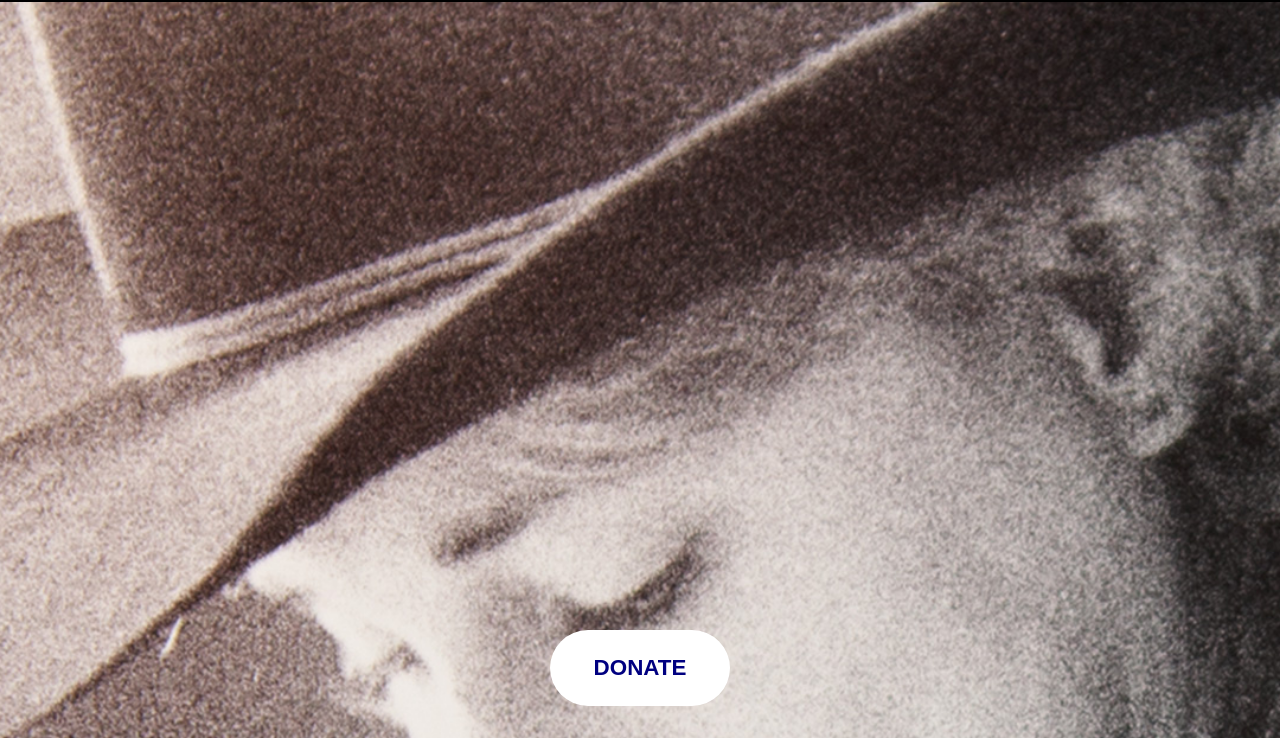
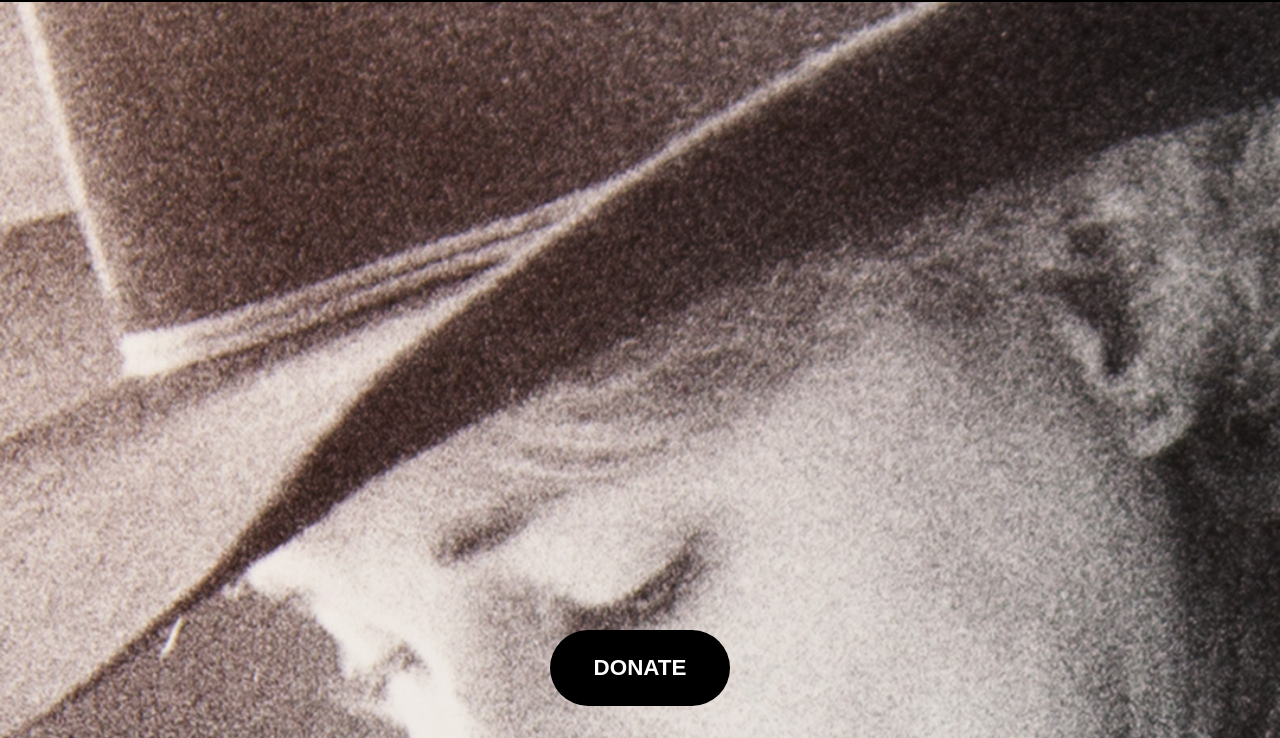
Before and after one commit to MontanaPBS/jonnie, a plain HTML site: page index.html in a window 1280 px wide. Shown: the part 62-800 px from the top of the page. Drawn offline with Linux system fonts and the light colour scheme; a web font is replaced by a local one.

Commit message:
cname changes

```diff
--- a/style.css
+++ b/style.css
@@ -512,7 +512,8 @@ p.provided-text {
 nav {
     display: grid;
     grid-template-columns: 1fr;
-    background-color: white;
+    background-color: black;
+    /*border: .15rem solid white;*/
     padding: 0.5rem 2rem 0.5rem 2rem;
     border-radius: 100vh;
     align-items: center;
@@ -528,7 +529,7 @@ nav {
     text-transform: uppercase;
     font-size: 1.4rem;
     color: white;
-    color: navy;
+    color: white;
     padding: .75rem;
 
 }
```
Also changed, not shown: 1 other file.
